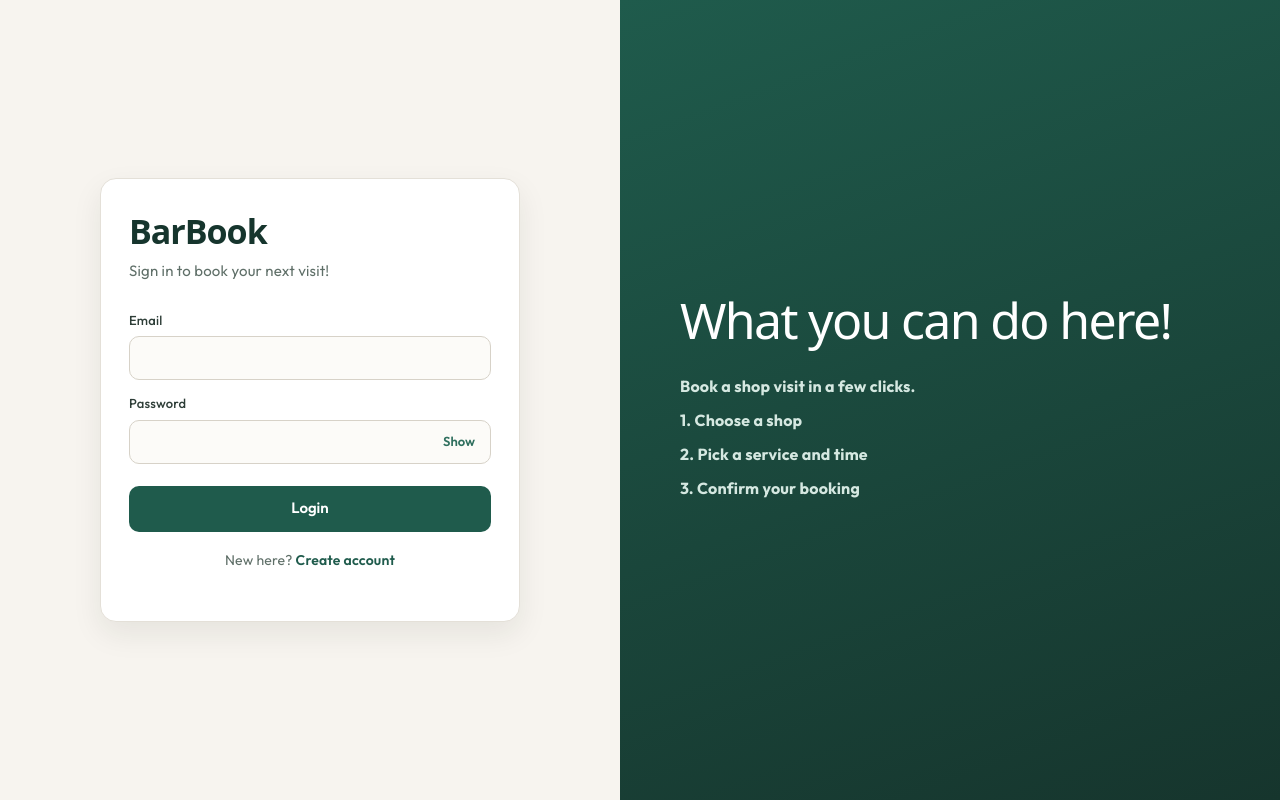
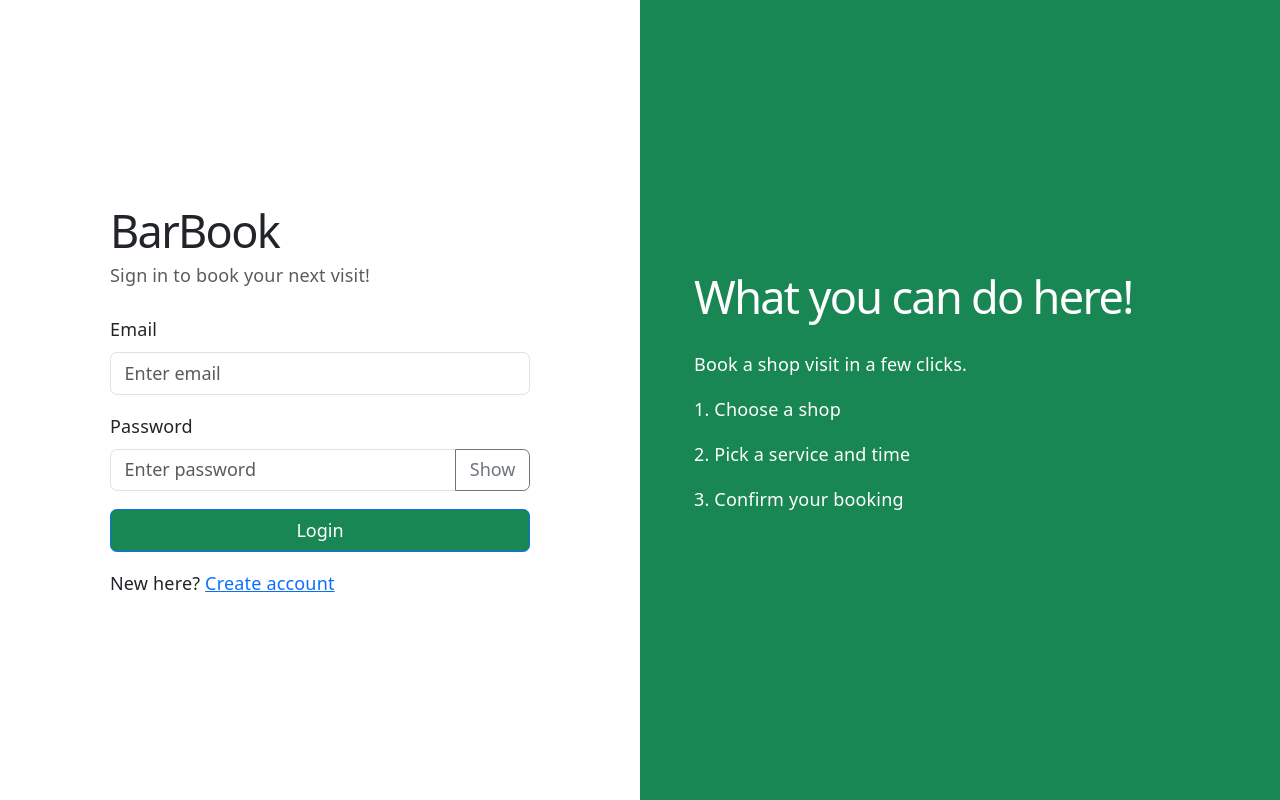
Before and after one commit to FahimFoysalEmon/booking-service, a React (Vite) app in the folder frontend/slot-booking-frontend/: page /login in a window 1280 px wide. Built offline with nearby package versions, Linux system fonts and the light colour scheme; no server answers.

Commit message:
bootstrap added in login page

```diff
--- a/frontend/slot-booking-frontend/src/pages/LoginPage.jsx
+++ b/frontend/slot-booking-frontend/src/pages/LoginPage.jsx
@@ -2,8 +2,7 @@ import { useState } from "react"; //to remember the state of the form
 import { Link, useNavigate } from "react-router-dom"; //to navigate to the home page
 import api from "../lib/api";
 import { saveToken } from "../lib/token"; //to save the token to the local storage
-import "./../styles/auth.css";
-
+import { Container, Row, Col, Form, Button, Alert, InputGroup } from "react-bootstrap";
 
 export default function LoginPage() {
 
@@ -12,6 +11,7 @@ export default function LoginPage() {
   const [password, setPassword] = useState("");
   const [showPassword, setShowPassword] = useState(false);
   const [error, setError] = useState("");
+
 
   async function handleSubmit(e) {
     e.preventDefault();
@@ -36,77 +36,73 @@ export default function LoginPage() {
   }
 
   return (
-    <div className="auth-page">
+    <Container fluid className="min-vh-100">
+      <Row className="min-vh-100">
 
-      {error && <div className="auth-toast">{error}</div>}
+        <Col md={6} className="d-flex align-items-center justify-content-center p-4">
+          <div style={{ width: "100%", maxWidth: "420px" }}>
+            <h1 className="mb-1">BarBook</h1>
+            <p className="text-muted mb-4">Sign in to book your next visit!</p>
 
-      <div className="auth-shell">
+            {error && <Alert variant="danger">{error}</Alert>}
 
-        {/* LEFT */}
-        <div className="auth-left">
-          <div className="auth-card">
-            <h1 className="auth-brand">BarBook</h1>
-            <p className="auth-subtitle">Sign in to book your next visit!</p>
+            <Form onSubmit={handleSubmit}>
 
-
-            <form className="auth-form" onSubmit={handleSubmit}>
-              <div className="auth-field">
-                <label>Email</label>
-                <input
+            <Form.Group className="mb-3" controlId="loginEmail">
+              <Form.Label>Email</Form.Label>
+              <Form.Control
                 type="email"
                 value={email}
                 onChange={(e) => setEmail(e.target.value)}
+                required
+                placeholder="Enter email"
               />
-              </div>
-              <div className="auth-field">
-                <label>Password</label>
-                <div className="auth-password-wrap">
-                  <input
+            </Form.Group>
+
+            <Form.Group className="mb-3" controlId="loginPassword">
+              <Form.Label>Password</Form.Label>
+              <InputGroup>
+                <Form.Control
                   type={showPassword ? "text" : "password"}
                   value={password}
                   onChange={(e) => setPassword(e.target.value)}
+                  required
+                  placeholder="Enter password"
                 />
-                  <button className="auth-eye" type="button"
+                <Button
+                  variant="outline-secondary"
+                  type="button"
                   onClick={() => setShowPassword(!showPassword)}
                 >
                   {showPassword ? "Hide" : "Show"}
-                  </button>
+                </Button>
+              </InputGroup>
+            </Form.Group>
 
-                </div>
-
-              </div>
-              <button className="auth-submit" type="submit">Login</button>
-            </form>
-
-
-
-
-            {/* Footer Section */}
-            <p className="auth-footer">
+            <Button variant="primary" type="submit" className="bg-success w-100">
+              Login
+            </Button>
+            </Form>
+            <p className="mt-3 mb-0">
               New here? <Link to="/register">Create account</Link>
             </p>
+          </div>
+        </Col>
 
-
-          </div>
-        </div>
-
-
-
-        {/* RIGHT */}
-        <div className="auth-right">
-          <h1>What you can do here!</h1>
+        <Col md={6} className="bg-success text-white d-flex align-items-center p-5">
+          <div>
+            <h1 className="text-white mb-4">What you can do here!</h1>
             <p>Book a shop visit in a few clicks.</p>
             <p>1. Choose a shop</p>
             <p>2. Pick a service and time</p>
             <p>3. Confirm your booking</p>
           </div>
+        </Col>
+      </Row>
 
 
 
-      </div>
 
-
-
-    </div>
+    </Container>
   )
 }
--- a/frontend/slot-booking-frontend/src/pages/ShopsPage.jsx
+++ b/frontend/slot-booking-frontend/src/pages/ShopsPage.jsx
@@ -1,39 +1,51 @@
 import { useEffect, useState } from "react";
+import { Card, Spinner, Alert, Container } from "react-bootstrap";
 import api from "../lib/api";
 
 export default function ShopsPage() {
 
     const [shops, setShops] = useState([]);
     const [error, setError] = useState("");
+    const [loading, setLoading] = useState(true);
 
     useEffect(() => {
+        loadShops();
+    }, []);
+
+
     async function loadShops() {
         try {
             const response = await api.get("/api/v1/public/shops");
             setShops(response.data);
         } catch {
             setError("Failed to load shops");
+        } finally {
+            setLoading(false);   // ← add this here
         }
     }
 
-        loadShops();
-    }, []);
+    if (loading) {
+        return <Spinner animation="border" className="m-4" />;
+    }
 
     return (
-        <div>
+        <Container className="py-4">
+
             <h1>Shops</h1>
 
-            {error && <p>{error}</p>}
+            {error && <Alert variant="danger">{error}</Alert>}
+            {shops.length === 0 && !error && !loading && (
+                <Alert variant="info">No shops found</Alert>
+            )}
 
-            {shops.length === 0 && !error && <p>No shops found</p>}
-
-            <ul>
             {shops.map((shop) => (
-                    <li key={shop.id}>
-                        <strong>{shop.name}</strong> — {shop.address}
-                    </li>
+                <Card key={shop.id} className="mb-3">
+                    <Card.Body>
+                        <Card.Title>{shop.name}</Card.Title>
+                        <Card.Text>{shop.address}</Card.Text>
+                    </Card.Body>
+                </Card>
             ))}
-            </ul>
-        </div>
+        </Container>
     );
 }
--- a/frontend/slot-booking-frontend/src/styles/auth.css
+++ /dev/null
@@ -1,229 +0,0 @@
-@import url("https://fonts.googleapis.com/css2?family=Outfit:wght@400;500;600;700&display=swap");
-
-.auth-page {
-  min-height: 100vh;
-  display: flex;
-  align-items: stretch;
-  justify-content: center;
-  padding: 0;
-  font-family: "Outfit", sans-serif;
-  background: #f7f4ef;
-}
-
-.auth-shell {
-  width: 100%;
-  min-height: 100vh;
-  display: flex;
-}
-
-.auth-left {
-  flex: 1;
-  display: flex;
-  align-items: center;
-  justify-content: center;
-  padding: 40px;
-}
-
-
-.auth-right {
-  flex: 1;
-  display: flex;
-  flex-direction: column;
-  justify-content: center;
-  align-items: flex-start;
-  padding: 60px;
-  background: linear-gradient(160deg, #1f5b4c 0%, #16352d 100%);
-  color: #ffffff;
-}
-
-.auth-right h1 {
-  margin: 0 0 24px;
-  font-size: 50px;
-  color: #ffffff;
-}
-
-.auth-right p {
-  margin: 0 0 10px;
-  font-size: 16px;
-  color: #d5e8e1;
-  /* font-style: italic; */
-  font-weight: 700;
-  font-synthesis: style weight; /* allow slant + bold */
-}
-
-.auth-hero-image {
-  width: 100%;
-  max-width: 420px;
-  border-radius: 16px;
-  margin-bottom: 24px;
-}
-
-
-@media (max-width: 900px) {
-  .auth-shell {
-    flex-direction: column;
-  }
-
-  .auth-right {
-    display: none; /* or show below form */
-    text-align: center;
-
-  }
-}
-
-
-.auth-password-wrap {
-  position: relative;
-}
-
-.auth-password-wrap input {
-  width: 100%;
-  padding-right: 64px; /* space so text doesn't sit under the button */
-  box-sizing: border-box;
-}
-
-.auth-toast {
-  position: fixed;
-  top: 20px;
-  right: 20px;
-  z-index: 1000;
-  max-width: 320px;
-  padding: 12px 16px;
-  border-radius: 10px;
-  background: #b42318;
-  color: #fff;
-  font-size: 14px;
-  font-weight: 500;
-  box-shadow: 0 8px 20px rgba(0, 0, 0, 0.15);
-}
-
-.auth-eye {
-  position: absolute;
-  right: 8px;
-  top: 50%;
-  transform: translateY(-50%);
-  height: 28px;
-  padding: 0 8px;
-  border: none;
-  background: transparent;
-  color: #2f6f5e;
-  cursor: pointer;
-  font: inherit;
-  font-size: 13px;
-  font-weight: 600;
-}
-
-.auth-card {
-  width: 100%;
-  max-width: 420px;
-  background: #ffffff;
-  border: 1px solid #e4e0d8;
-  border-radius: 16px;
-  padding: 32px 28px;
-  box-shadow: 0 12px 30px rgba(20, 40, 30, 0.08);
-}
-
-.auth-brand {
-  margin: 0;
-  font-size: 34px;
-  font-weight: 700;
-  letter-spacing: -0.03em;
-  color: #16352d;
-}
-
-.auth-subtitle {
-  margin: 8px 0 28px;
-  font-size: 15px;
-  color: #5f6f68;
-}
-
-.auth-form {
-  display: flex;
-  flex-direction: column;
-  gap: 14px;
-}
-
-.auth-field {
-  display: flex;
-  flex-direction: column;
-  gap: 6px;
-}
-
-.auth-field label {
-  font-size: 13px;
-  font-weight: 500;
-  color: #2d3d37;
-}
-
-.auth-field input,
-.auth-field select {
-  height: 44px;
-  padding: 0 12px;
-  border: 1px solid #d7d2c8;
-  border-radius: 10px;
-  font: inherit;
-  color: #16352d;
-  background: #fcfbf8;
-  outline: none;
-}
-
-.auth-field input:focus,
-.auth-field select:focus {
-  border-color: #2f6f5e;
-  box-shadow: 0 0 0 3px rgba(47, 111, 94, 0.15);
-}
-
-.auth-password-row {
-  display: flex;
-  gap: 8px;
-}
-
-.auth-password-row input {
-  flex: 1;
-}
-
-.auth-password-row button {
-  height: 44px;
-  padding: 0 12px;
-  border: 1px solid #d7d2c8;
-  border-radius: 10px;
-  background: #f3f1ec;
-  color: #2d3d37;
-  cursor: pointer;
-  font: inherit;
-}
-
-.auth-submit {
-  margin-top: 8px;
-  height: 46px;
-  border: none;
-  border-radius: 10px;
-  background: #1f5b4c;
-  color: #ffffff;
-  font-size: 15px;
-  font-weight: 600;
-  cursor: pointer;
-}
-
-.auth-submit:hover {
-  background: #17483c;
-}
-
-.auth-error {
-  margin: 0;
-  color: #b42318;
-  font-size: 14px;
-}
-
-.auth-footer {
-  margin-top: 18px;
-  text-align: center;
-  font-size: 14px;
-  color: #5f6f68;
-}
-
-.auth-footer a {
-  color: #1f5b4c;
-  font-weight: 600;
-  text-decoration: none;
-}
```
Lines whose indentation alone changed are shown as unchanged.
